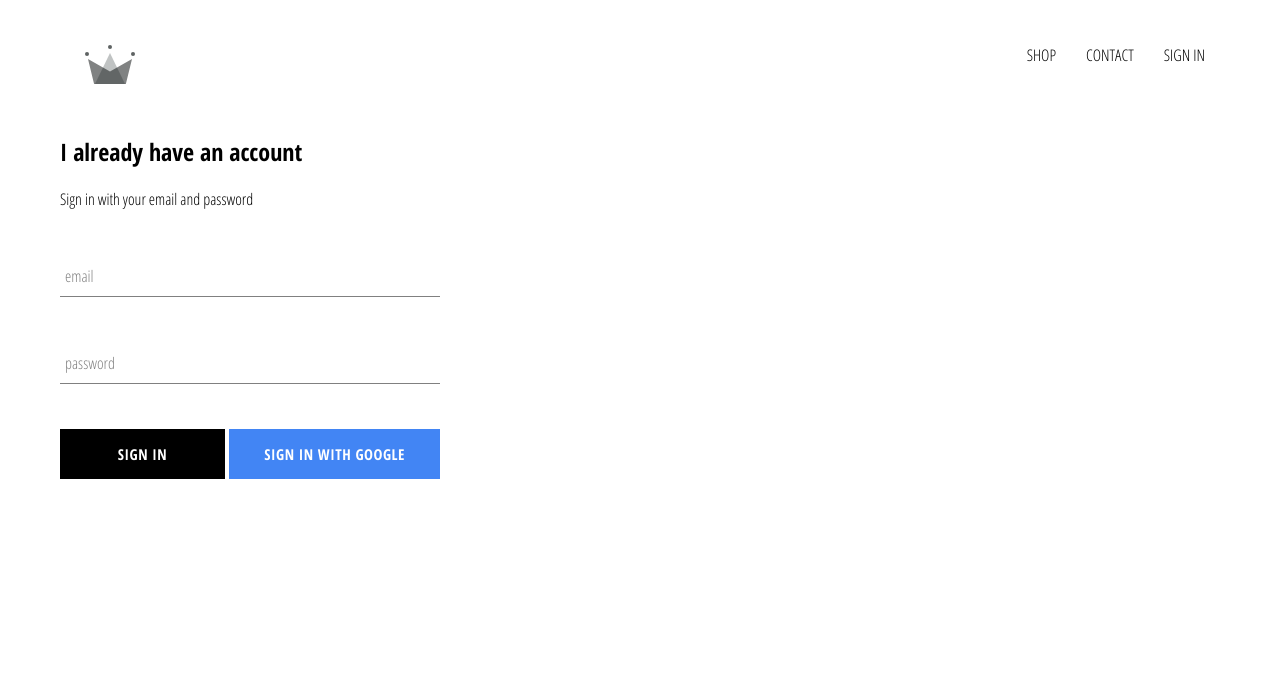
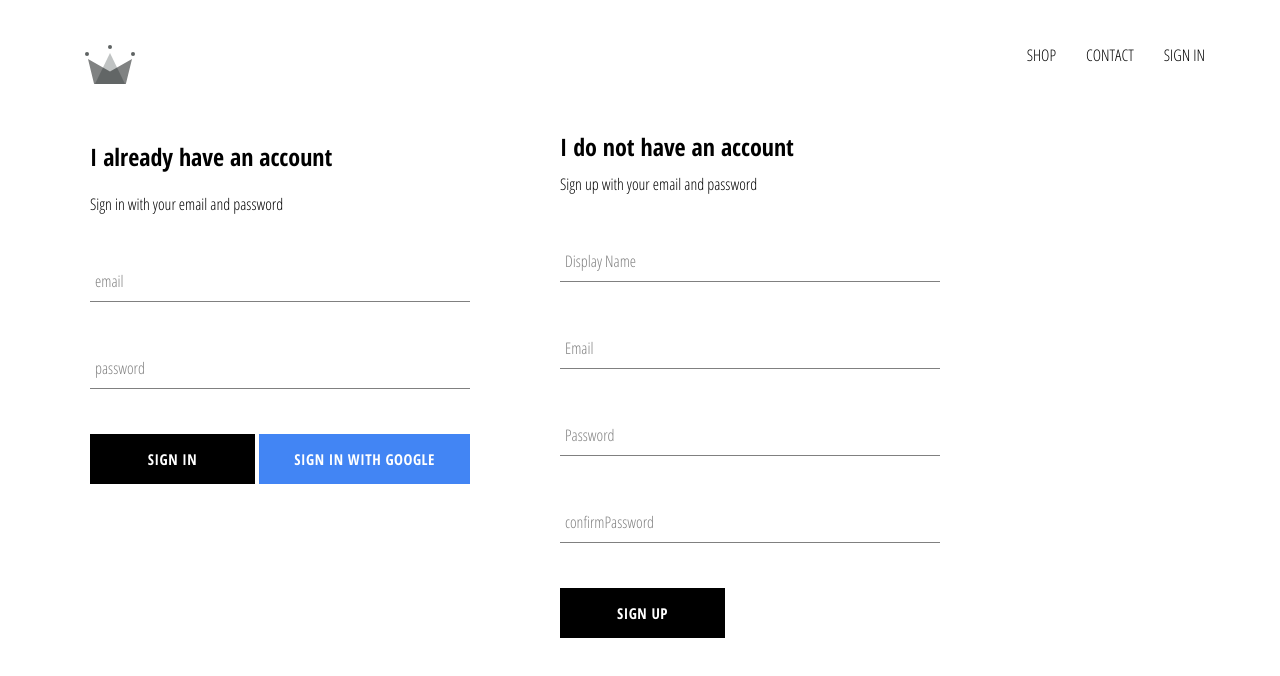
Before and after one commit to samreality4/wordstyle, a React (Create React App) app: page /signin in a window 1280 px wide. Shown: the top 676 px of the page. Built offline with nearby package versions, Linux system fonts and the light colour scheme; no server answers.

Commit message:
added sign up component

```diff
--- a/src/components/form-input/form-input.component.js
+++ b/src/components/form-input/form-input.component.js
@@ -5,12 +5,9 @@
 const FormInput = ({ handleChange, label, ...otherProps }) => (
   <div className="group">
     <input className="form-input" onChange={handleChange} {...otherProps} />
-
     {label ? (
       <label
-        className={`${
-          otherProps.value.length ? "shrink" : ""
-        } form-input-label`}
+        className={`${otherProps.value.length ? "shrink" : ""} form-input-label`}
       >
         {label}
       </label>
--- a/src/components/sign-in/sign-in.component.js
+++ b/src/components/sign-in/sign-in.component.js
@@ -3,7 +3,7 @@
 import "./sign-in.styles.scss";
 
 import FormInput from "../form-input/form-input.component";
-import CustomButton from "../custom-button/custom-buttom-component";
+import CustomButton from "../custom-button/custom-button-component";
 
 import { signInWithGoogle } from "../../firebase/firebase.utils";
 
--- /dev/null
+++ b/src/components/sign-up/sign-up.component.js
@@ -0,0 +1,102 @@
+import React from "react";
+
+import FormInput from "../form-input/form-input.component";
+import CustomButtom from "../custom-button/custom-button-component";
+
+import { auth, createUserProfileDocument } from "../../firebase/firebase.utils";
+
+import "./sign-up.styles.scss";
+
+class SignUp extends React.Component {
+  constructor() {
+    super();
+
+    this.state = {
+      displayName: "",
+      email: "",
+      password: "",
+      confirmPassword: "",
+    };
+  }
+
+  handleSubmit = async (event) => {
+    event.preventDefault();
+
+    const { displayName, email, password, confirmPassword } = this.state;
+
+    if (password !== confirmPassword) {
+      alert("passwords don't match");
+      return;
+    }
+    try {
+      const { user } = await auth.createUserWithEmailAndPassword(
+        email,
+        password
+      );
+
+      await createUserProfileDocument(user, { displayName });
+      this.state({
+        displayName: "",
+        emai: "",
+        password: "",
+        confirmPassword: "",
+      });
+    } catch (error) {
+      console.error(error);
+    }
+  };
+
+  handleChange = (event) => {
+    const { name, value } = event.target;
+
+    this.setState({ [name]: value });
+  };
+
+  render() {
+    const { displayName, email, password, confirmPassword } = this.state;
+    console.log("should be" + displayName);
+    return (
+      <div className="sign-up">
+        <h2 className="title">I do not have an account</h2>
+        <span>Sign up with your email and password</span>
+        <form className="sign-up-form" onSubmit={this.handleSubmit}>
+          <FormInput
+            type="text"
+            name="displayName"
+            value={displayName}
+            onChange={this.handleChange}
+            label="Display Name"
+            required
+          />
+          <FormInput
+            type="email"
+            name="email"
+            value={email}
+            onChange={this.handleChange}
+            label="Email"
+            required
+          />
+          <FormInput
+            type="password"
+            name="password"
+            value={password}
+            onChange={this.handleChange}
+            label="Password"
+            required
+          />
+          <FormInput
+            type="password"
+            name="confirmPassword"
+            value={confirmPassword}
+            onChange={this.handleChange}
+            label="confirmPassword"
+            required
+          />
+          <CustomButtom type="submit">SIGN UP</CustomButtom>
+        </form>
+      </div>
+    );
+  }
+}
+
+export default SignUp;
--- /dev/null
+++ b/src/components/sign-up/sign-up.styles.scss
@@ -0,0 +1,9 @@
+.sign-up {
+    display: flex;
+    flex-direction: column;
+    width: 380px;
+}
+
+.title {
+    margin: 10px 0;
+}
--- a/src/pages/sign-in-and-sign-up/sign-in-and-sign-up.component.js
+++ b/src/pages/sign-in-and-sign-up/sign-in-and-sign-up.component.js
@@ -1,12 +1,16 @@
 import React from "react";
 
-import "./sign-in-and-sign-up.styles.scss"
+import "./sign-in-and-sign-up.styles.scss";
 
-import SignIn from "../../components/sign-in/sign-in.component"
+import SignIn from "../../components/sign-in/sign-in.component";
+
+import SignUp from "../../components/sign-up/sign-up.component";
 
 const SignInAndSignUpPage = () => (
-<div className="sign-in=and-sign-up"><SignIn/></div>
-
+  <div className="sign-in-and-sign-up">
+    <SignIn />
+    <SignUp />
+  </div>
 );
 
 export default SignInAndSignUpPage;
--- a/src/pages/sign-in-and-sign-up/sign-in-and-sign-up.styles.scss
+++ b/src/pages/sign-in-and-sign-up/sign-in-and-sign-up.styles.scss
@@ -0,0 +1,6 @@
+.sign-in-and-sign-up {
+    width: 850px;
+    display: flex;
+    justify-content: space-between;
+    margin: 30px;
+}
```
Also changed, not shown: src/components/custom-button/custom-button-component.js (renamed from src/components/custom-button/custom-buttom-component.js).
